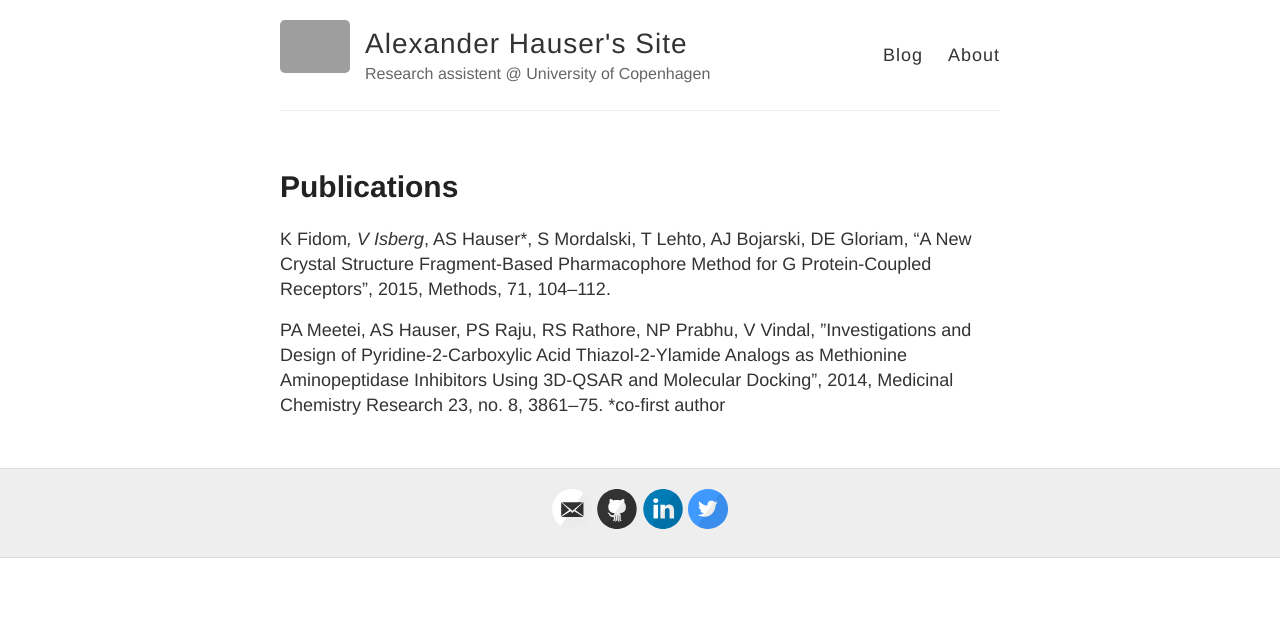
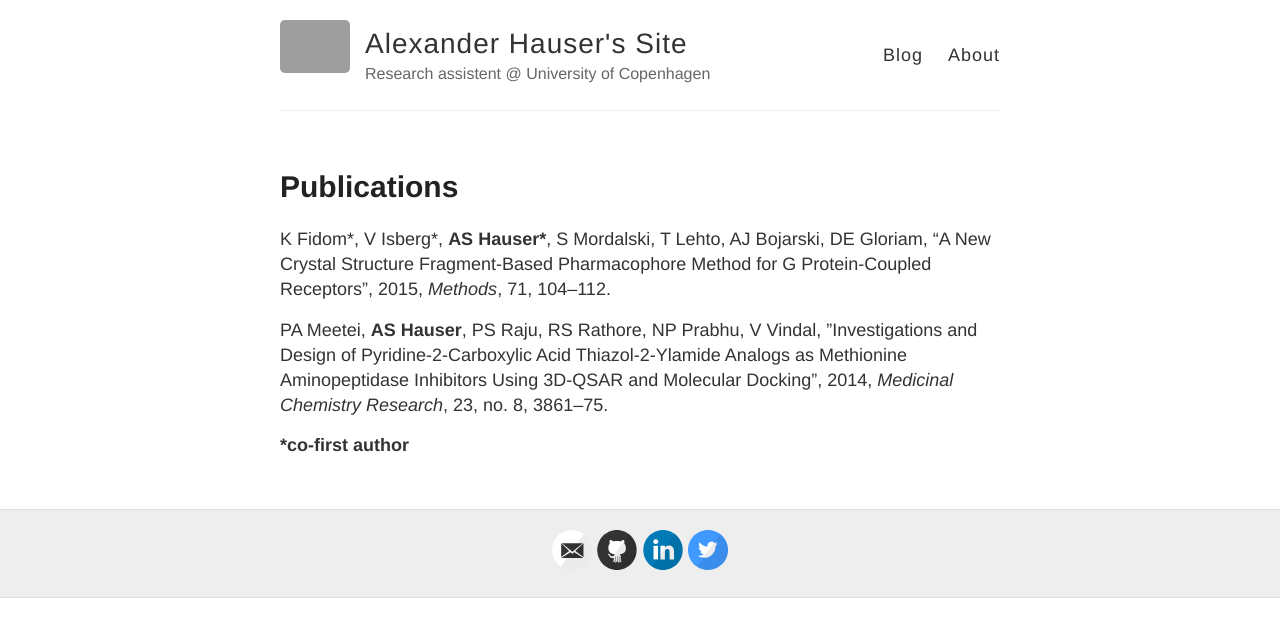
Before and after one commit to AlexanderHauser/alexanderhauser.github.io, a Jekyll site: the page built from publications.md, in a window 1280 px wide. Shown: the top 637 px of the page. Built offline with Jekyll 4.4.1, drawn with Linux system fonts in a browser that asks for light colours; Markdown is read by kramdown in place of the engine named in the settings; grey boxes are pictures that could not be loaded.

```diff
--- a/publications.md
+++ b/publications.md
@@ -4,9 +4,8 @@ title: Publications
 permalink: /publications/
 ---
 
-K Fidom*, V Isberg*, AS Hauser*, S Mordalski, T Lehto, AJ Bojarski, DE Gloriam, "A New Crystal Structure Fragment-Based Pharmacophore Method for G Protein-Coupled Receptors", 2015, Methods, 71, 104–112.
+K Fidom<sup>*</sup>, V Isberg<sup>*</sup>, <b>AS Hauser<sup>*</sup></b>, S Mordalski, T Lehto, AJ Bojarski, DE Gloriam, "A New Crystal Structure Fragment-Based Pharmacophore Method for G Protein-Coupled Receptors", 2015, <i>Methods</i>, 71, 104–112.
 
-PA Meetei, AS Hauser, PS Raju, RS Rathore, NP Prabhu, V Vindal, ”Investigations and Design of Pyridine-2-Carboxylic Acid Thiazol-2-Ylamide Analogs as Methionine Aminopeptidase Inhibitors Using 3D-QSAR and Molecular Docking”, 2014, Medicinal Chemistry Research 23, no. 8, 3861–75.
-*co-first author
+PA Meetei, <b>AS Hauser</b>, PS Raju, RS Rathore, NP Prabhu, V Vindal, ”Investigations and Design of Pyridine-2-Carboxylic Acid Thiazol-2-Ylamide Analogs as Methionine Aminopeptidase Inhibitors Using 3D-QSAR and Molecular Docking”, 2014, <i>Medicinal Chemistry Research</i>, 23, no. 8, 3861–75.
 
-<!-- ### © by Alexander Hauser -->
+<b><sup>*</sup>co-first author</b>
```
